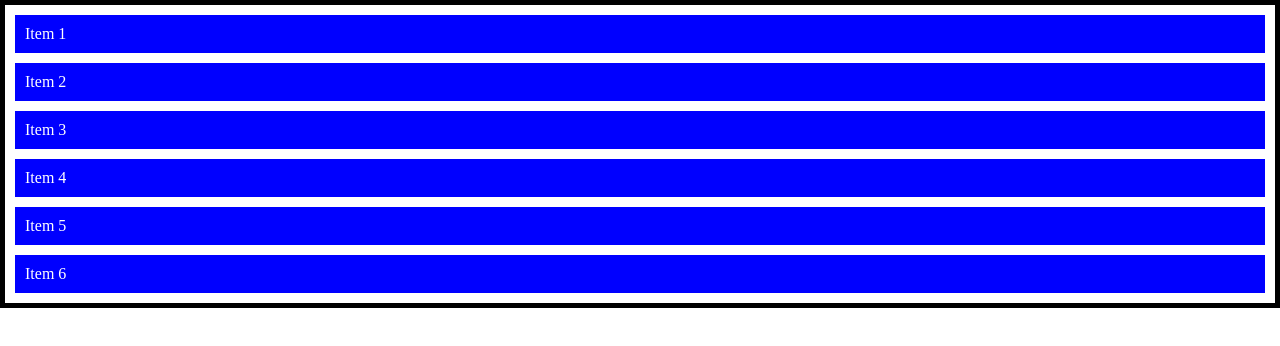
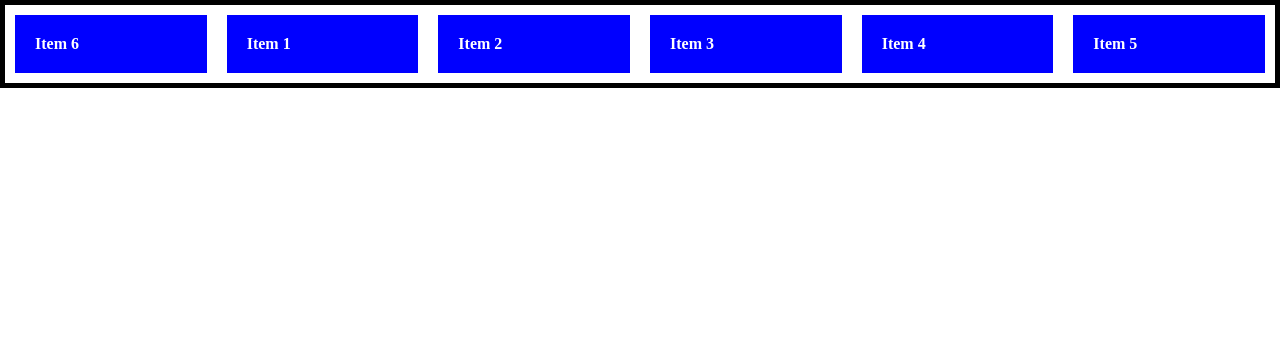
Before and after one commit to bryamrr/flexbox-grids, a plain HTML site: page index.html in a window 1280 px wide. Drawn offline with Linux system fonts and the light colour scheme.

Commit message:
Final code

```diff
--- a/estilos.css
+++ b/estilos.css
@@ -8,6 +8,19 @@ body {
 .item {
   background-color: blue;
   color: white;
-  padding: 10px;
+  font-weight: bold;
+  padding: 20px;
   margin: 10px;
 }
+
+/* Flexbox */
+.container {
+  display: flex;
+  flex-wrap: wrap;
+}
+.item {
+  flex-grow: 1;
+}
+.item-6 {
+  order: -1;
+}
```
